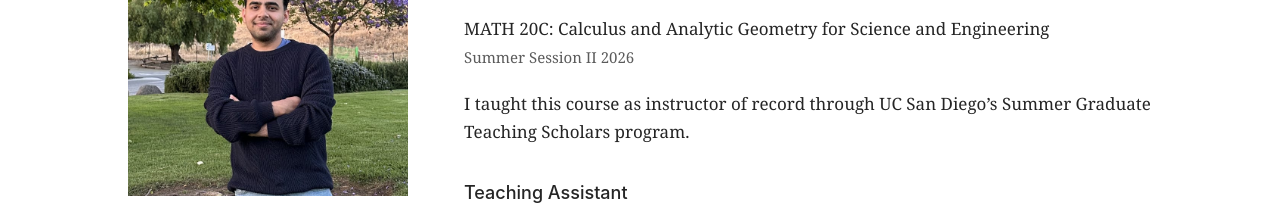
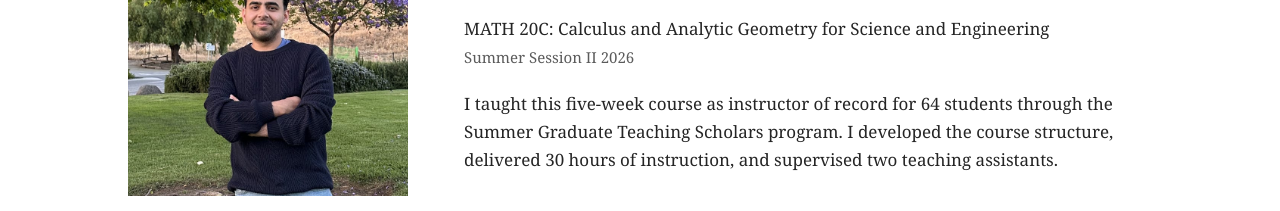
Before and after one commit to yasirferoz/yasirferoz.github.io, a plain HTML site: page teaching.html in a window 1280 px wide. Shown: the part 218-429 px from the top of the page. Drawn offline with Linux system fonts and the light colour scheme.

Commit message:
Update teaching experience and Part III link

```diff
--- a/teaching.html
+++ b/teaching.html
@@ -30,7 +30,7 @@
 <h2 id="instructor">Associate Instructor</h2>
 <p>MATH 20C: Calculus and Analytic Geometry for Science and Engineering<br>
 <span class="course-term">Summer Session II 2026</span></p>
-<p>I taught this course as instructor of record through UC San Diego’s Summer Graduate Teaching Scholars program.</p>
+<p>I taught this five-week course as instructor of record for 64 students through the Summer Graduate Teaching Scholars program. I developed the course structure, delivered 30 hours of instruction, and supervised two teaching assistants.</p>
 </section>
 <section aria-labelledby="teaching-assistant">
 <h2 id="teaching-assistant">Teaching Assistant</h2>
```
Also changed, not shown: index.html (+1 -1 lines).
